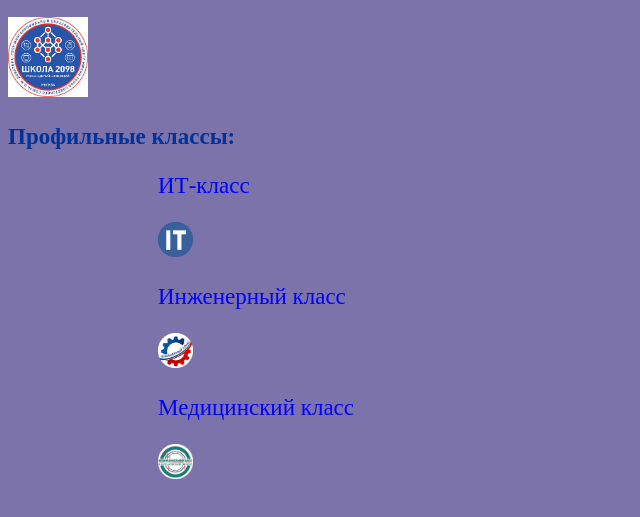
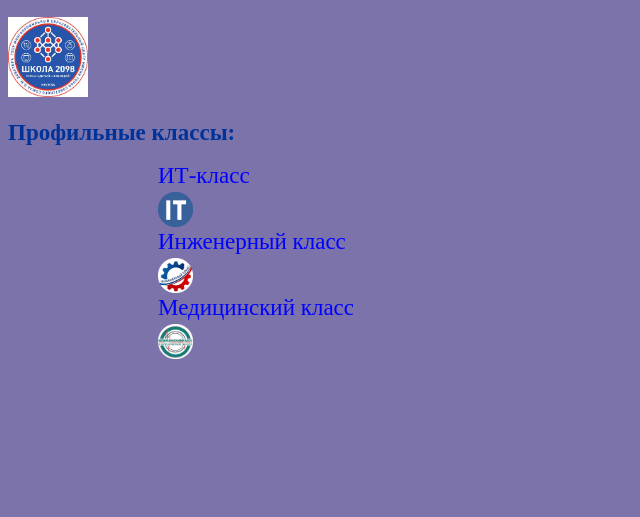
Before and after one commit to Anastasiks/HTML-pj, a plain HTML site: page index.html in a window 1280 px wide. Shown: the part 47-564 px from the top of the page, without its empty margins (0-640 px from the left). Drawn offline with Linux system fonts and the light colour scheme.

Commit message:
Add files via upload

```diff
--- a/index.html
+++ b/index.html
@@ -12,10 +12,10 @@
     <h1 align="left">
     Сайт школы 2098</h1>
     <img src="school.jpg" alt="" width="80" height="80">
-    <p class="title">
+    <h2 class="title">
         Профильные классы:
-    </p>
-    <p class="vid">
+    </h2>
+    <p class="vid" >
         ИТ-класс
     </p>
     <img src="it-photoaidcom-cropped.jpg" class="pic" alt="" width="35" height="35" margin-left: 150px>
--- a/style.css
+++ b/style.css
@@ -18,4 +18,8 @@ body {
 }
 .pic {
     margin-left: 150px;
+    margin-top: -20px;
 }
+p{
+    margin-top: -2px;
+}
```
